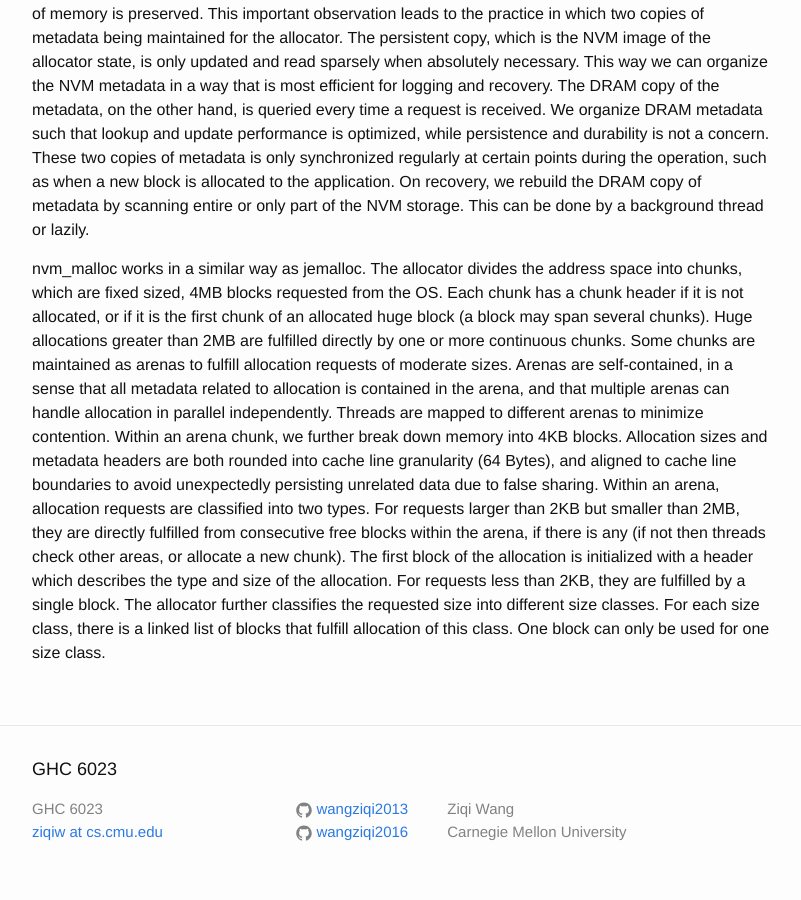
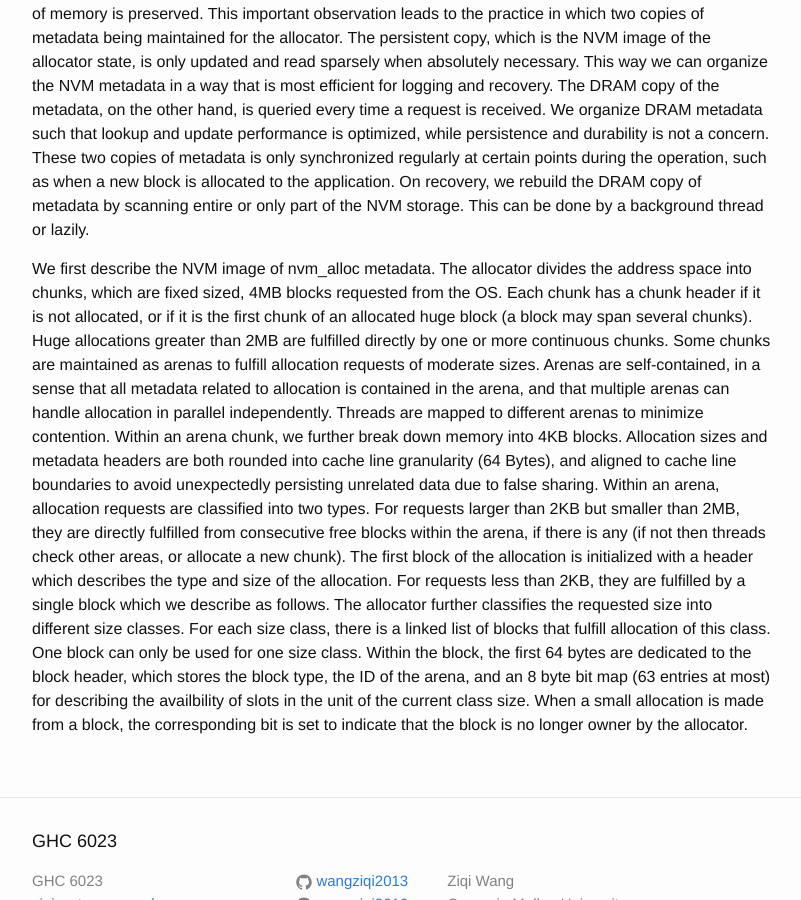
Before and after one commit to wangziqi2013/wangziqi2013.github.io, a Jekyll site: the page built from _posts/2019-11-11-nvm-malloc.markdown, in a window 1280 px wide and 900 px high, scrolled down 1009 px. Shown: the whole window, without its empty margins (238-1039 px from the left). Built offline with Jekyll 4.4.1, drawn with Linux system fonts in a browser that asks for light colours.

Commit message:
Adding block alloc

```diff
--- a/_posts/2019-11-11-nvm-malloc.markdown
+++ b/_posts/2019-11-11-nvm-malloc.markdown
@@ -41,7 +41,7 @@ at certain points during the operation, such as when a new block is allocated to
 the DRAM copy of metadata by scanning entire or only part of the NVM storage. This can be done by a background thread
 or lazily.
 
-nvm_malloc works in a similar way as jemalloc. The allocator divides the address space into chunks, which are fixed
+We first describe the NVM image of nvm_alloc metadata. The allocator divides the address space into chunks, which are fixed
 sized, 4MB blocks requested from the OS. Each chunk has a chunk header if it is not allocated, or if it is the first chunk
 of an allocated huge block (a block may span several chunks). Huge allocations greater than 2MB are fulfilled directly
 by one or more continuous chunks. Some chunks are maintained as arenas to fulfill allocation requests of moderate sizes.
@@ -53,5 +53,9 @@ data due to false sharing. Within an arena, allocation requests are classified i
 2KB but smaller than 2MB, they are directly fulfilled from consecutive free blocks within the arena, if there is any (if
 not then threads check other areas, or allocate a new chunk). The first block of the allocation is initialized with a
 header which describes the type and size of the allocation. For requests less than 2KB, they are fulfilled by a single
-block. The allocator further classifies the requested size into different size classes. For each size class, there is a
-linked list of blocks that fulfill allocation of this class. One block can only be used for one size class.
+block which we describe as follows. The allocator further classifies the requested size into different size classes. For
+each size class, there is a linked list of blocks that fulfill allocation of this class. One block can only be used for
+one size class. Within the block, the first 64 bytes are dedicated to the block header, which stores the block
+type, the ID of the arena, and an 8 byte bit map (63 entries at most) for describing the availbility of slots in the unit
+of the current class size. When a small allocation is made from a block, the corresponding bit is set to indicate that
+the block is no longer owner by the allocator.
```
